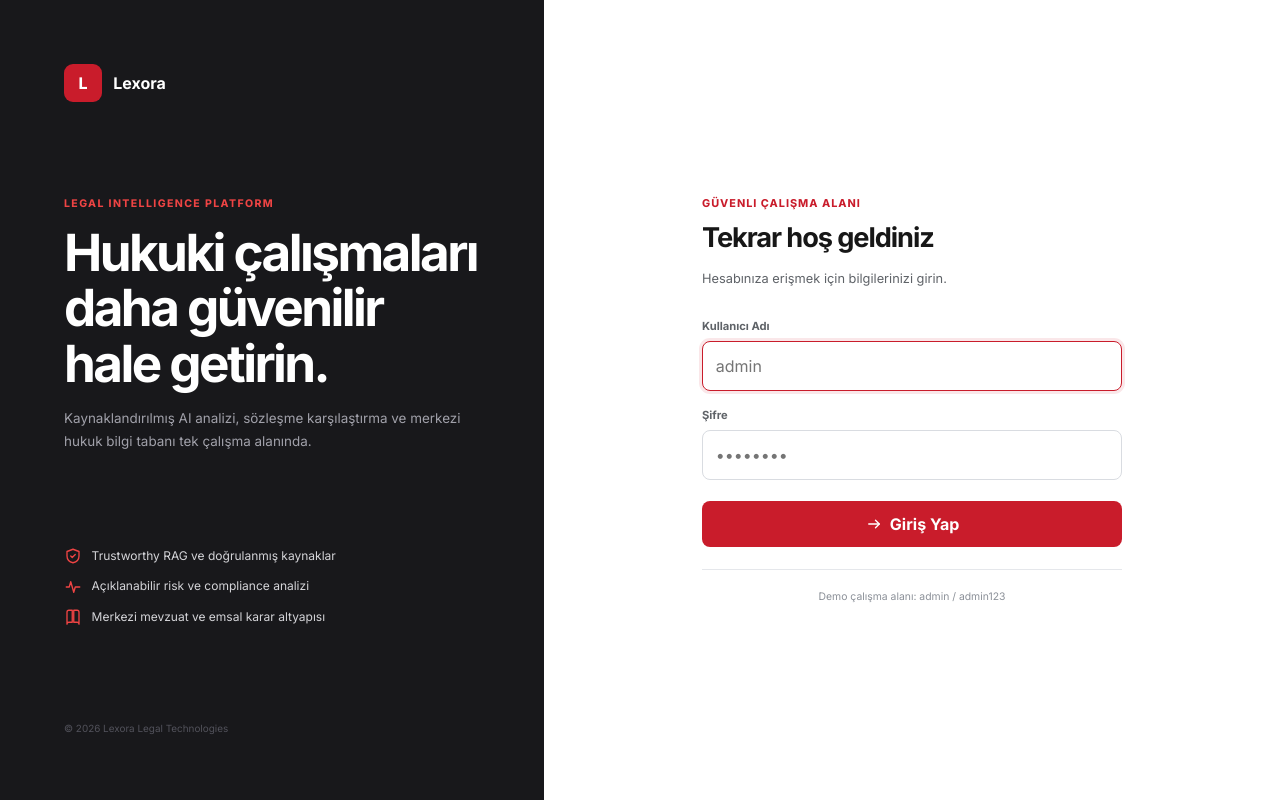
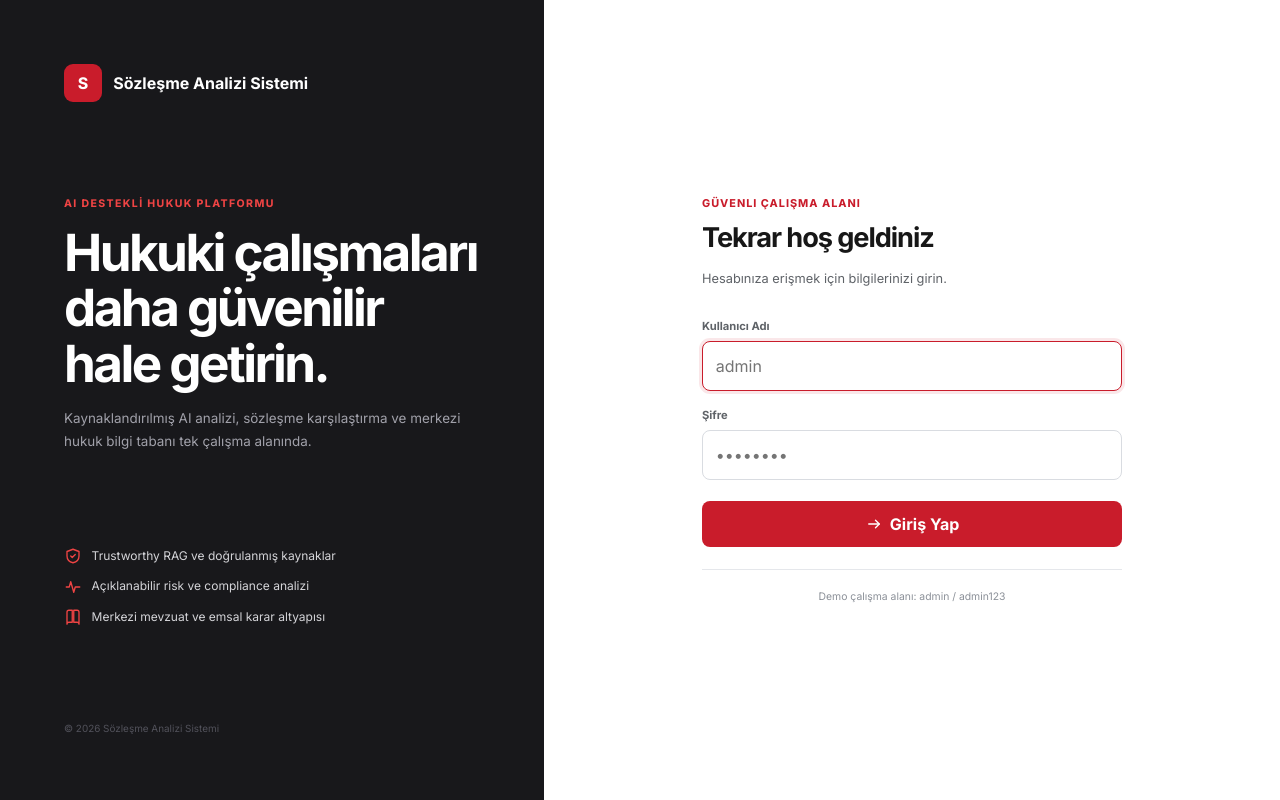
Before and after one commit to mustafa0zdemir/juriscope, a React (Vite) app in the folder frontend/: page /login in a window 1280 px wide. Built offline with nearby package versions, Linux system fonts and the light colour scheme.

Commit message:
fix(frontend): geçici marka adı kaldırıldı

```diff
--- a/frontend/src/components/Navbar.tsx
+++ b/frontend/src/components/Navbar.tsx
@@ -15,7 +15,7 @@ export default function Navbar() {
   return (
     <aside className="navbar" aria-label="Ana navigasyon">
       <div className="navbar-brand">
-        <span className="brand-mark">L</span><span className="brand-copy"><strong>Lexora</strong><small>Legal Intelligence</small></span>
+        <span className="brand-mark">S</span><span className="brand-copy"><strong>Sözleşme Analizi</strong><small>AI Hukuk Platformu</small></span>
       </div>
 
       <div className="navbar-links">
--- a/frontend/src/layouts/MainLayout.tsx
+++ b/frontend/src/layouts/MainLayout.tsx
@@ -11,7 +11,7 @@ export default function MainLayout() {
       <Navbar />
       <div className="layout-workspace">
         <header className="top-navbar">
-          <div><span className="topbar-product">Lexora</span><span className="topbar-divider" /><span>AI Sözleşme Platformu</span></div>
+          <div><span className="topbar-product">Sözleşme Analizi</span><span className="topbar-divider" /><span>AI Hukuk Platformu</span></div>
           <div className="topbar-actions"><span className="system-pill"><i /> Sistem hazır</span><button aria-label="Bildirimler"><Icon name="alert" /></button><div className="topbar-avatar">{user?.full_name?.slice(0,1).toUpperCase() ?? "K"}</div></div>
         </header>
         <main className="main-content"><Outlet /></main>
--- a/frontend/src/pages/Login.tsx
+++ b/frontend/src/pages/Login.tsx
@@ -30,10 +30,10 @@ export default function Login() {
   return (
     <div className="login-page">
       <section className="login-brand-panel">
-        <div className="login-brand"><span>L</span><strong>Lexora</strong></div>
-        <div className="login-value"><p>LEGAL INTELLIGENCE PLATFORM</p><h1>Hukuki çalışmaları<br />daha güvenilir hale getirin.</h1><span>Kaynaklandırılmış AI analizi, sözleşme karşılaştırma ve merkezi hukuk bilgi tabanı tek çalışma alanında.</span></div>
+        <div className="login-brand"><span>S</span><strong>Sözleşme Analizi Sistemi</strong></div>
+        <div className="login-value"><p>AI DESTEKLİ HUKUK PLATFORMU</p><h1>Hukuki çalışmaları<br />daha güvenilir hale getirin.</h1><span>Kaynaklandırılmış AI analizi, sözleşme karşılaştırma ve merkezi hukuk bilgi tabanı tek çalışma alanında.</span></div>
         <ul><li><Icon name="shield" />Trustworthy RAG ve doğrulanmış kaynaklar</li><li><Icon name="activity" />Açıklanabilir risk ve compliance analizi</li><li><Icon name="book" />Merkezi mevzuat ve emsal karar altyapısı</li></ul>
-        <small>© 2026 Lexora Legal Technologies</small>
+        <small>© 2026 Sözleşme Analizi Sistemi</small>
       </section>
       <div className="login-form-side"><div className="login-container">
         <div className="login-header">
```
